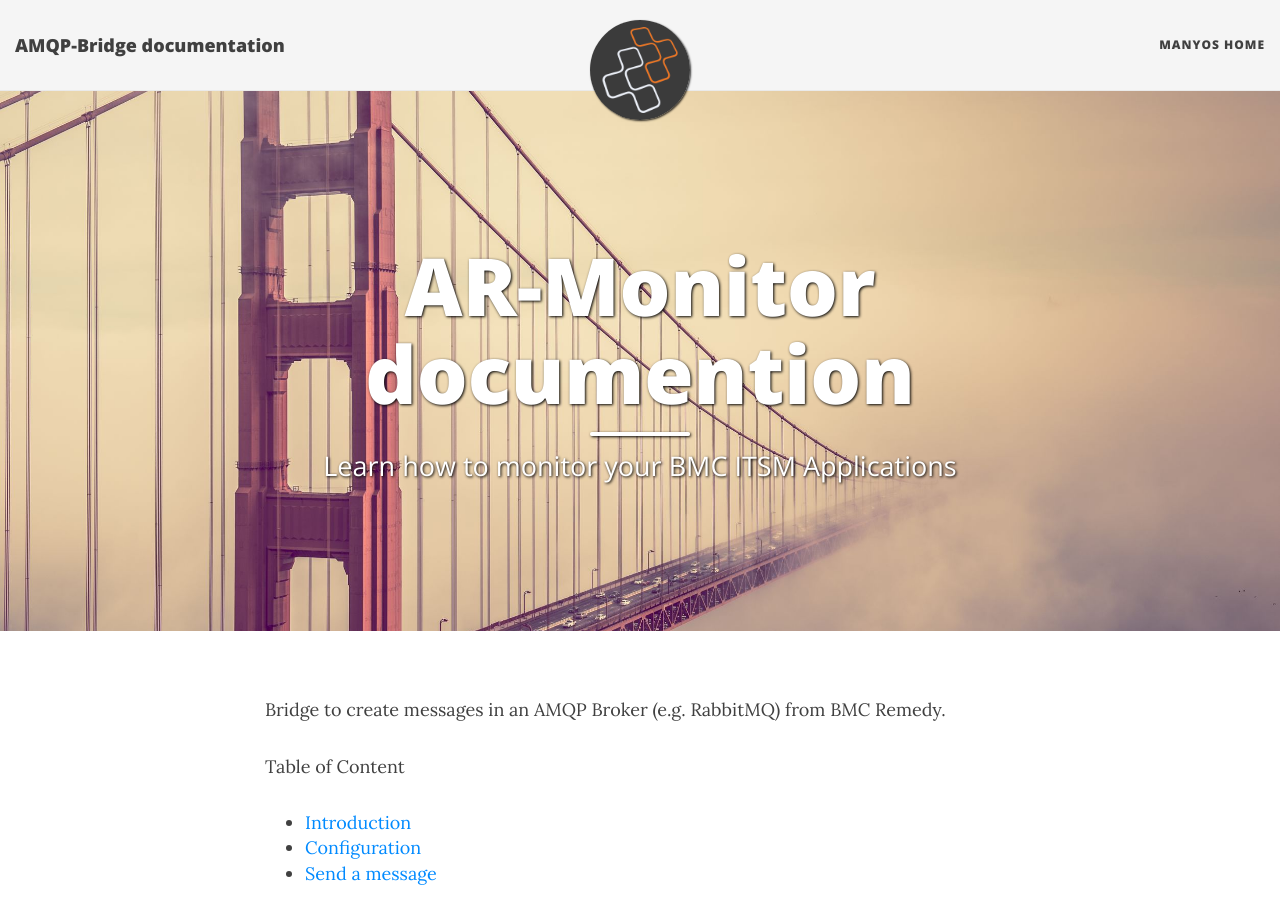
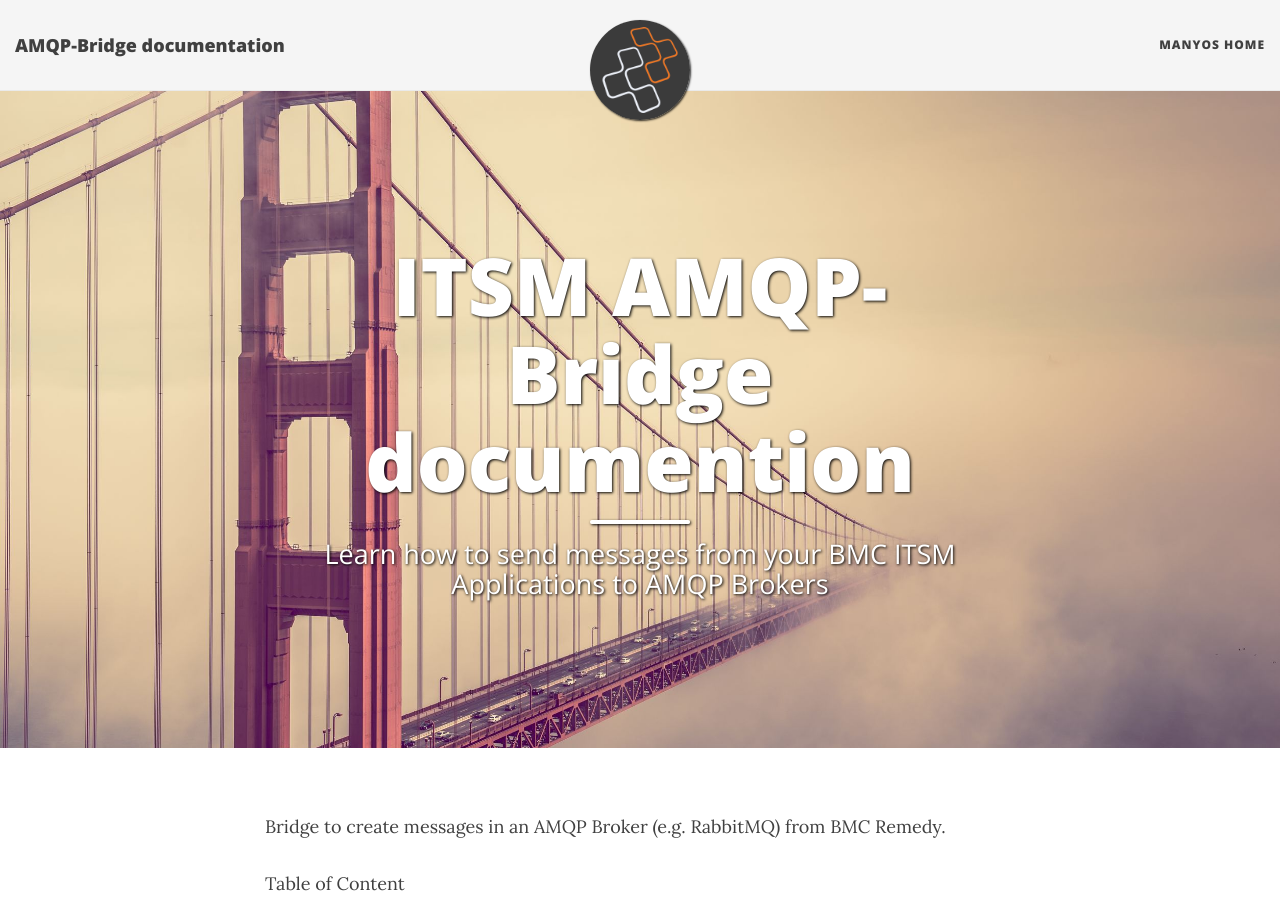
Before and after one commit to manyosit/itsm-amqpbridge, a Jekyll site: the page built from docs/index.md, in a window 1280 px wide and 900 px high. Built offline with Jekyll 4.4.1, drawn with Linux system fonts in a browser that asks for light colours; nearby versions of some CDN libraries.

Commit message:
documentation title changed

```diff
--- a/docs/index.md
+++ b/docs/index.md
@@ -1,7 +1,7 @@
 ---
 layout: page
-title: AR-Monitor documention
-subtitle: Learn how to monitor your BMC ITSM Applications
+title: ITSM AMQP-Bridge documention
+subtitle: Learn how to send messages from your BMC ITSM Applications to AMQP Brokers
 use-site-title: true
 bigimg: /img/bg-bridge.jpg
 ---
```
